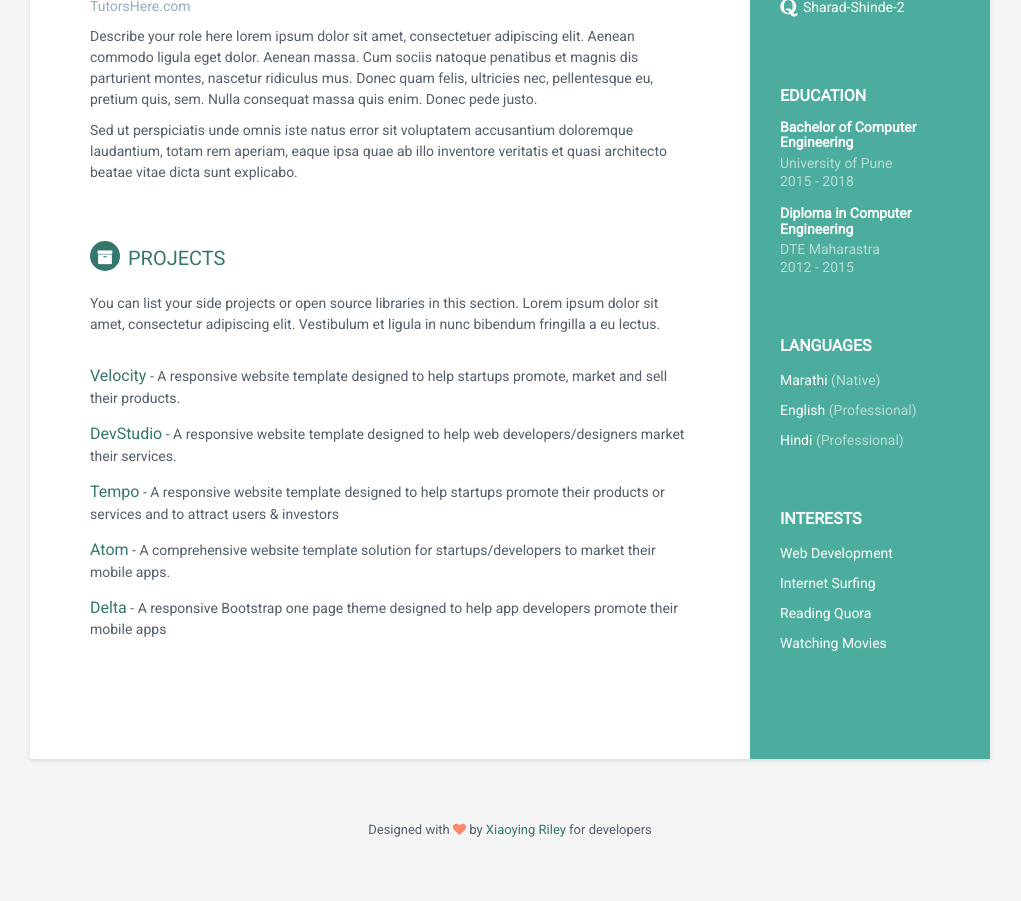
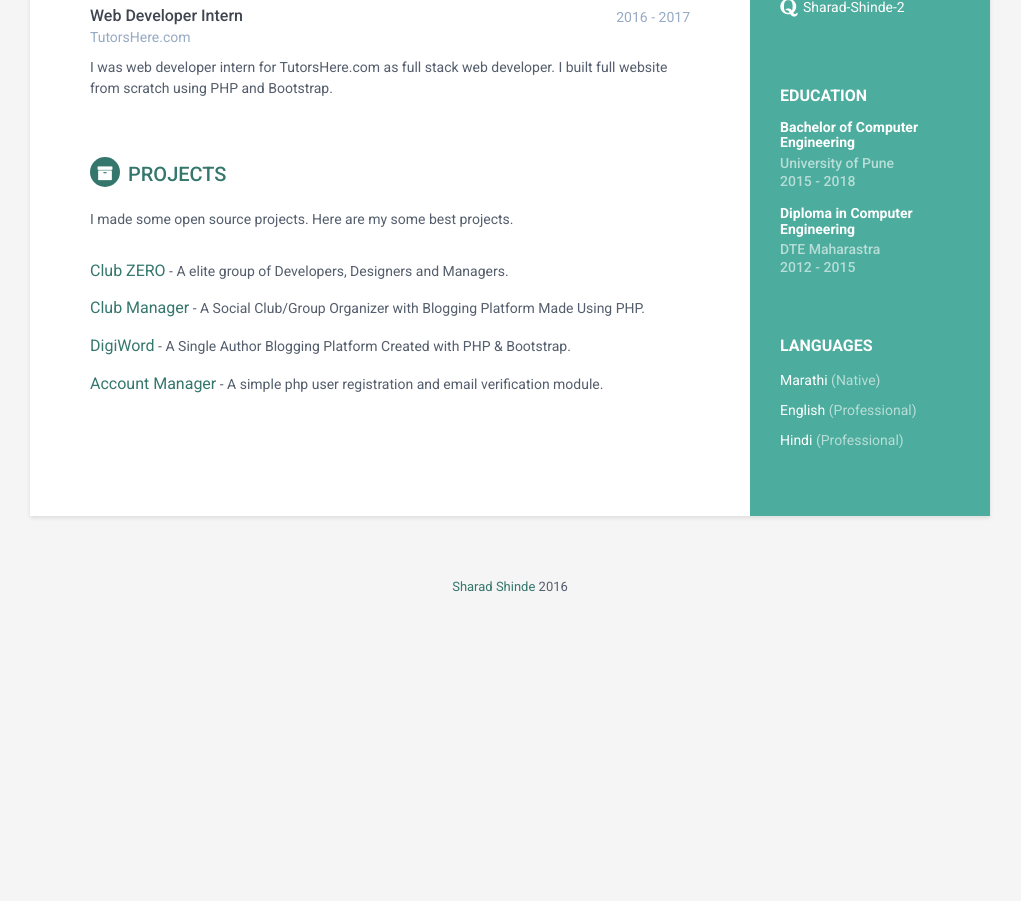
Before and after one commit to shindesharad71/HTML-Resume, a plain HTML site: page index.html in a window 1280 px wide. Shown: the part 532-1433 px from the top of the page, without its empty margins (130-1151 px from the left). After the commit the page ends 1190 px from the top, so only its background shows below. Drawn offline with nearby package versions, Linux system fonts and the light colour scheme.

Commit message:
interest removed, projects added

```diff
--- a/index.html
+++ b/index.html
@@ -4,13 +4,12 @@
 
 <head>
     <title>Sharad Shinde | Resume</title>
-    <!-- Meta -->
     <meta charset="utf-8">
     <meta http-equiv="X-UA-Compatible" content="IE=edge">
     <meta name="viewport" content="width=device-width, initial-scale=1.0">
     <meta name="description" content="Resume of Web Developer and Designer - Sharad Shinde.">
     <link rel="shortcut icon" href="favicon.ico">
-    <link href="https://fonts.googleapis.com/css?family=Roboto" rel="stylesheet">
+    <link href='https://fonts.googleapis.com/css?family=Roboto:400,500,400italic,300italic,300,500italic,700,700italic,900,900italic' rel='stylesheet' type='text/css'>
     <link href="https://maxcdn.bootstrapcdn.com/bootstrap/3.3.7/css/bootstrap.min.css" rel="stylesheet">
     <link rel="stylesheet" href="https://cdnjs.cloudflare.com/ajax/libs/font-awesome/4.7.0/css/font-awesome.css">
     <link id="theme-style" rel="stylesheet" href="css/styles.css">
@@ -60,17 +59,6 @@
                     <li>Hindi <span class="lang-desc">(Professional)</span></li>
                 </ul>
             </div>
-            <!--//interests-->
-            <div class="interests-container container-block">
-                <h2 class="container-block-title">Interests</h2>
-                <ul class="list-unstyled interests-list">
-                    <li>Web Development</li>
-                    <li>Internet Surfing</li>
-                    <li>Reading Quora</li>
-                    <li>Watching Movies</li>
-                </ul>
-            </div>
-            <!--//interests-->
         </div>
         <!--//sidebar-wrapper-->
         <div class="main-wrapper">
@@ -88,7 +76,15 @@
                     <div class="item">
                         <h3 class="level-title">HTML5 &amp; CSS</h3>
                         <div class="level-bar">
-                            <div class="level-bar-inner" data-level="75%"> </div>
+                            <div class="level-bar-inner" data-level="85%"> </div>
+                        </div>
+                        <!--//level-bar-->
+                    </div>
+                    <!--//item-->
+                    <div class="item">
+                        <h3 class="level-title">Bootstrap</h3>
+                        <div class="level-bar">
+                            <div class="level-bar-inner" data-level="70%"> </div>
                         </div>
                         <!--//level-bar-->
                     </div>
@@ -126,15 +122,14 @@
                     <div class="meta">
                         <div class="upper-row">
                             <h3 class="job-title">Web Developer Intern</h3>
-                            <div class="time">2016 - Present</div>
+                            <div class="time">2016 - 2017</div>
                         </div>
                         <!--//upper-row-->
                         <div class="company">TutorsHere.com</div>
                     </div>
                     <!--//meta-->
                     <div class="details">
-                        <p>Describe your role here lorem ipsum dolor sit amet, consectetuer adipiscing elit. Aenean commodo ligula eget dolor. Aenean massa. Cum sociis natoque penatibus et magnis dis parturient montes, nascetur ridiculus mus. Donec quam felis, ultricies nec, pellentesque eu, pretium quis, sem. Nulla consequat massa quis enim. Donec pede justo.</p>
-                        <p>Sed ut perspiciatis unde omnis iste natus error sit voluptatem accusantium doloremque laudantium, totam rem aperiam, eaque ipsa quae ab illo inventore veritatis et quasi architecto beatae vitae dicta sunt explicabo. </p>
+                        <p>I was web developer intern for TutorsHere.com as full stack web developer. I built full website from scratch using PHP and Bootstrap.</p>
                     </div>
                     <!--//details-->
                 </div>
@@ -144,18 +139,16 @@
             <section class="section projects-section">
                 <h2 class="section-title"><i class="fa fa-archive"></i>Projects</h2>
                 <div class="intro">
-                    <p>You can list your side projects or open source libraries in this section. Lorem ipsum dolor sit amet, consectetur adipiscing elit. Vestibulum et ligula in nunc bibendum fringilla a eu lectus.</p>
+                    <p>I made some open source projects. Here are my some best projects.</p>
                 </div>
                 <!--//intro-->
-                <div class="item"> <span class="project-title"><a href="#hook">Velocity</a></span> - <span class="project-tagline">A responsive website template designed to help startups promote, market and sell their products.</span> </div>
+                <div class="item"> <span class="project-title"><a href="http://club-zero.in" target="_blank">Club ZERO</a></span> - <span class="project-tagline">A elite group of Developers, Designers and Managers.</span></div>
                 <!--//item-->
-                <div class="item"> <span class="project-title"><a href="#" target="_blank">DevStudio</a></span> - <span class="project-tagline">A responsive website template designed to help web developers/designers market their services. </span> </div>
+                <div class="item"> <span class="project-title"><a href="https://github.com/shindesharad71/Club-Manager" target="_blank">Club Manager</a></span> - <span class="project-tagline">A Social Club/Group Organizer with Blogging Platform Made Using PHP.</span> </div>
                 <!--//item-->
-                <div class="item"> <span class="project-title"><a href="#" target="_blank">Tempo</a></span> - <span class="project-tagline">A responsive website template designed to help startups promote their products or services and to attract users &amp; investors</span> </div>
+                <div class="item"> <span class="project-title"><a href="https://github.com/shindesharad71/DigiWord" target="_blank">DigiWord</a></span> - <span class="project-tagline">A Single Author Blogging Platform Created with PHP & Bootstrap.</span> </div>
                 <!--//item-->
-                <div class="item"> <span class="project-title"><a href="#" target="_blank">Atom</a></span> - <span class="project-tagline">A comprehensive website template solution for startups/developers to market their mobile apps. </span> </div>
-                <!--//item-->
-                <div class="item"> <span class="project-title"><a href="#" target="_blank">Delta</a></span> - <span class="project-tagline">A responsive Bootstrap one page theme designed to help app developers promote their mobile apps</span> </div>
+                <div class="item"> <span class="project-title"><a href="https://github.com/shindesharad71/account-registration-verification-in-php" target="_blank">Account Manager</a></span> - <span class="project-tagline">A simple php user registration and email verification module.</span> </div>
                 <!--//item-->
             </section>
             <!--//section-->
@@ -164,10 +157,9 @@
     </div>
     <footer class="footer">
         <div class="text-center">
-            <!--/* This template is released under the Creative Commons Attribution 3.0 License. Please keep the attribution link below when using for your own project. Thank you for your support. :) If you'd like to use the template without the attribution, you can check out other license options via our website: themes.3rdwavemedia.com */--><small class="copyright">Designed with <i class="fa fa-heart"></i> by <a href="http://themes.3rdwavemedia.com/" target="_blank" rel="nofollow">Xiaoying Riley</a> for developers</small> </div>
-        <!--//container-->
+            <small class="copyright"><a href="http://sharadshinde.in" target="_blank">Sharad Shinde</a> 2016</small>
+        </div>
     </footer>
-    <!--//footer-->
     <!-- Javascript -->
     <script src="https://cdnjs.cloudflare.com/ajax/libs/jquery/1.11.3/jquery.min.js"></script>
     <script src="https://maxcdn.bootstrapcdn.com/bootstrap/3.3.7/js/bootstrap.min.js"></script>
```
